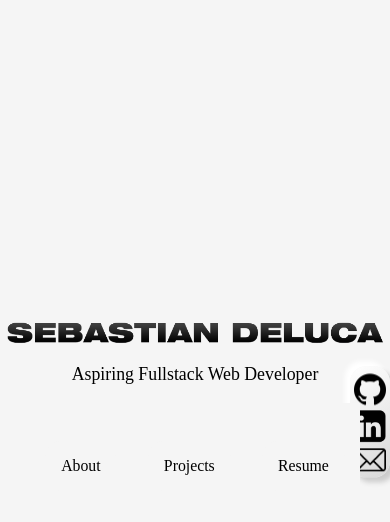
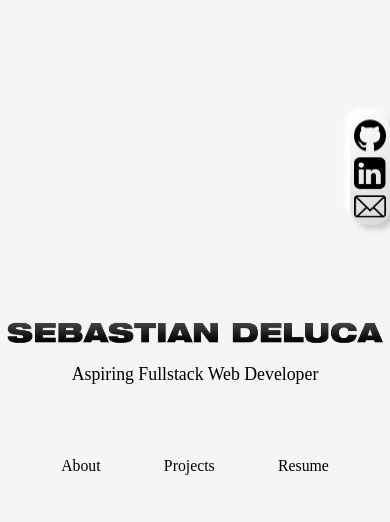
Before and after one commit to sebastiandeluca/sebastiandelucasite, a React (Create React App) app: page / in a window 390 px wide. Shown: the top 522 px of the page. Built offline with nearby package versions, Linux system fonts and the light colour scheme; a web font is replaced by a local one.

Commit message:
Connectbar fix

```diff
--- a/src/App.css
+++ b/src/App.css
@@ -252,6 +252,11 @@ box-shadow:  4px 4px 8px #bcbcbc,
     pointer-events: none;
   }
 
+  .connect {
+    top: 20%;
+    z-index: 20;
+  }
+
 }
 
 .connect img {
```
